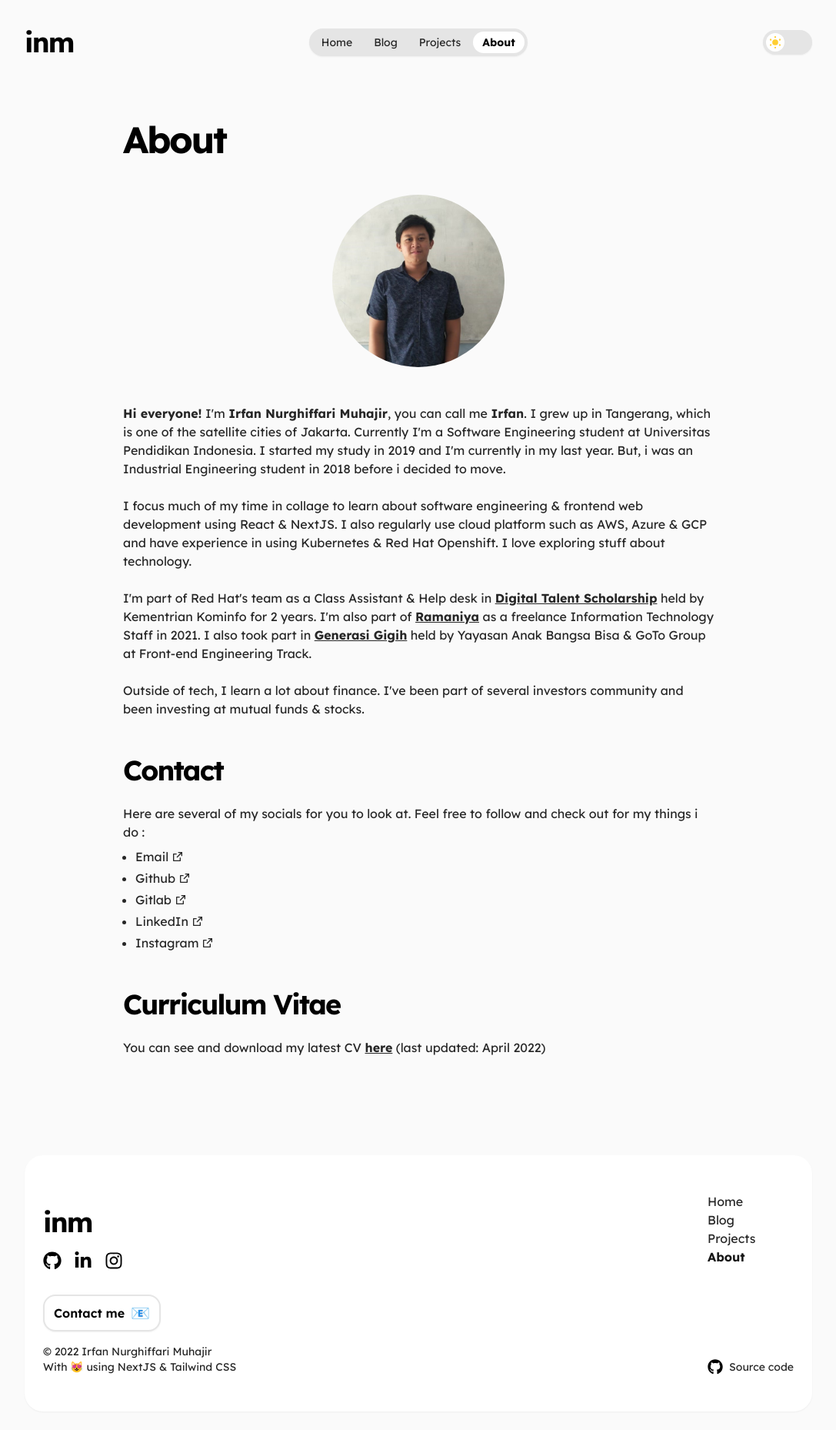
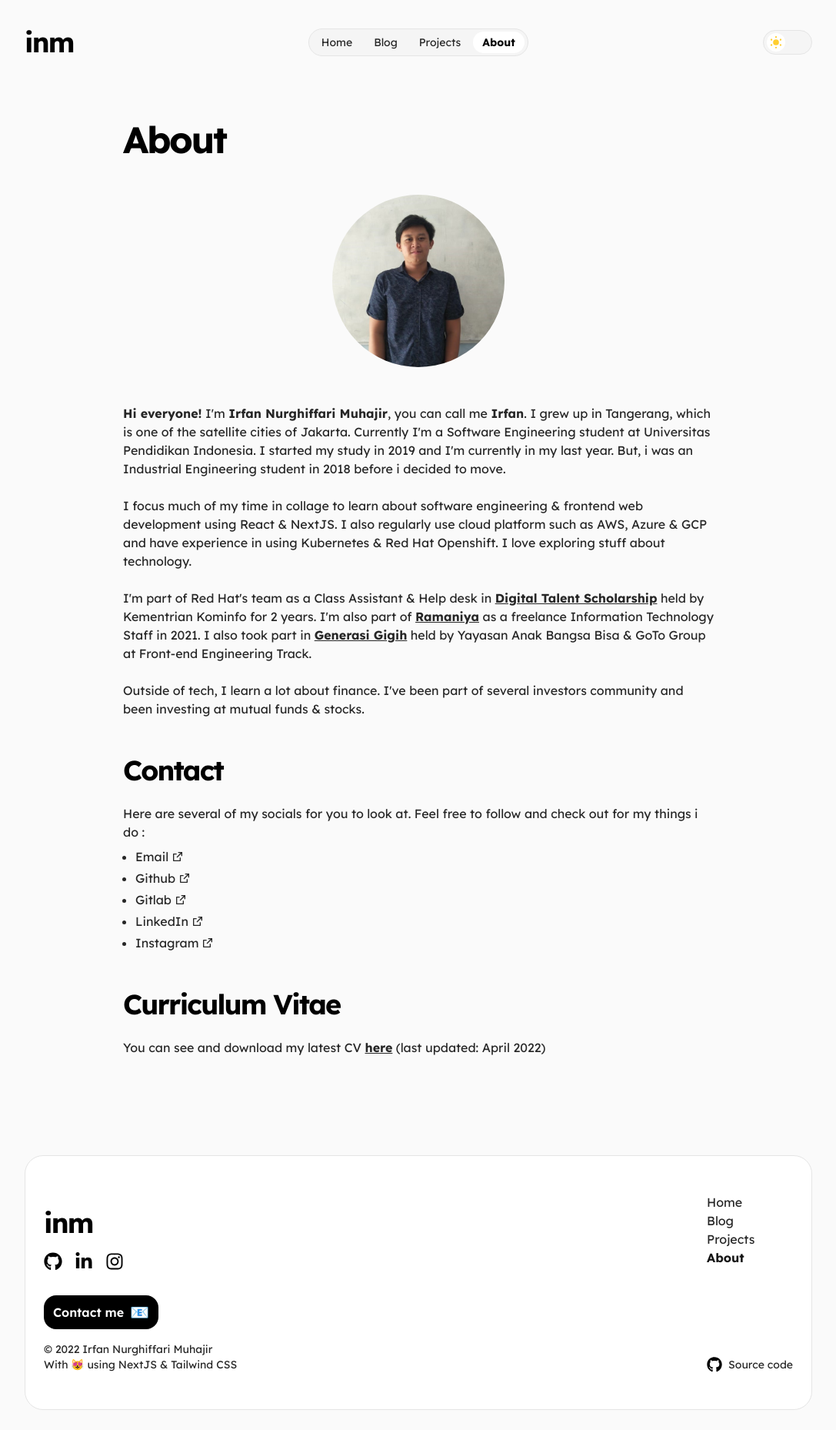
Before and after one commit to irfan44/irfannm, a Next.js app: page /about in a window 1280 px wide. Shown: the whole page at 77% size, without its empty margins (96-1183 px from the left). Built offline with nearby package versions, Linux system fonts and the light colour scheme.

Commit message:
fix: change color scheme

```diff
--- a/components/blog/PostCard/index.tsx
+++ b/components/blog/PostCard/index.tsx
@@ -25,7 +25,7 @@ const PostCard = ({
     // </div>
     <Link href={`/blog/${slug}`}>
       <a className="m-0">
-        <div className="flex flex-col shadow-sm h-full rounded-2xl bg-white dark:bg-neutral-800 hover:rounded-lg">
+        <div className="flex flex-col h-full rounded-2xl bg-white border border-neutral-200 dark:bg-neutral-800 dark:border-neutral-700 hover:rounded-xl">
           <div className="flex-1 px-4">
             <div className="flex space-x-2 text-sm my-4">
               <div className="font-bold">{category}</div>
--- a/components/common/ContactButton/index.tsx
+++ b/components/common/ContactButton/index.tsx
@@ -2,7 +2,7 @@ import Link from 'next/link';
 
 const ContactButton = () => {
   return (
-    <div className="w-fit border-2 bg-white border-neutral-200 py-2 px-3 rounded-2xl text-black dark:border-neutral-700 dark:bg-neutral-800 dark:text-white hover:bg-neutral-100 dark:hover:bg-neutral-700 shadow-sm">
+    <div className="w-fit bg-black py-2 px-3 rounded-2xl text-white dark:border dark:border-neutral-700 dark:bg-neutral-800 dark:text-white hover:bg-neutral-100 dark:hover:bg-neutral-700 shadow-sm">
       <Link href="mailto:irfannmuhajir@gmail.com">
         <a target="_blank" rel="noopener noreferrer">
           <div className="flex items-center space-x-2">
--- a/components/common/ThemeSwitcher/index.tsx
+++ b/components/common/ThemeSwitcher/index.tsx
@@ -128,8 +128,10 @@ const ThemeSwitcher = () => {
       checked={currentTheme}
       onChange={setCurrentTheme}
       className={`${
-        currentTheme === 'dark' ? 'bg-neutral-800' : 'bg-neutral-200'
-      } relative inline-flex h-8 w-16 items-center rounded-full shadow-sm`}
+        currentTheme === 'dark'
+          ? 'bg-neutral-800 border-neutral-700'
+          : 'bg-neutral-100 border-neutral-200'
+      } relative inline-flex h-8 w-16 items-center rounded-full border`}
     >
       <span className="sr-only">Enable notifications</span>
       <span
--- a/components/footer/index.tsx
+++ b/components/footer/index.tsx
@@ -9,7 +9,7 @@ const Footer = () => {
   return (
     <footer className="mt-32 mb-6">
       <Container>
-        <div className="bg-white rounded-3xl px-6 dark:bg-neutral-800 shadow-sm">
+        <div className="border border-neutral-200 bg-white rounded-3xl px-6 dark:bg-neutral-800 dark:border-neutral-700">
           <div className="flex py-12">
             <div className="flex-1 mx-auto md:mx-0 md:text-left">
               <div className="flex flex-col list-none space-y-1 md:hidden">
--- a/components/navbar/Menus/index.tsx
+++ b/components/navbar/Menus/index.tsx
@@ -9,7 +9,7 @@ const Menus = () => {
   const { pathname } = useRouter();
 
   return (
-    <div className="h-9 text-sm bg-neutral-200 dark:bg-neutral-800 rounded-full px-1 flex items-center shadow-sm">
+    <div className="h-9 text-sm border border-neutral-200 bg-neutral-100 dark:bg-neutral-800 dark:border-neutral-700 rounded-full px-1 flex items-center">
       <Tab.Group>
         <Tab.List className="space-x-1">
           {menuList.map(({ name, link }) => {
--- a/components/projects/ProjectCard/index.tsx
+++ b/components/projects/ProjectCard/index.tsx
@@ -10,7 +10,7 @@ type Props = {
 
 const ProjectCard = ({ name, description, techStack, sourceCode }: Props) => {
   return (
-    <div className="shadow-sm flex flex-col justify-between space-y-3 bg-white dark:bg-neutral-800 rounded-2xl p-5 hover:shadow">
+    <div className="flex flex-col justify-between space-y-3 bg-white border border-neutral-200 dark:bg-neutral-800 dark:border-neutral-700 rounded-2xl p-5 hover:rounded-xl">
       <div>
         <h4>{name}</h4>
       </div>
--- a/pages/blog/index.tsx
+++ b/pages/blog/index.tsx
@@ -58,7 +58,7 @@ const Posts = ({ allPosts }: AllPosts) => {
               <Section title="Posts">
                 <Tab.Group>
                   <div className="flex justify-center">
-                    <div className="h-9 flex items-center text-sm bg-neutral-200 dark:bg-neutral-800 rounded-full w-fit">
+                    <div className="h-9 flex items-center text-sm border border-neutral-200 bg-neutral-100 dark:bg-neutral-800 dark:border-neutral-700 rounded-full w-fit">
                       <Tab.List className="space-x-2 px-1 py-1">
                         {categoryList.map((items) => {
                           return (
```
